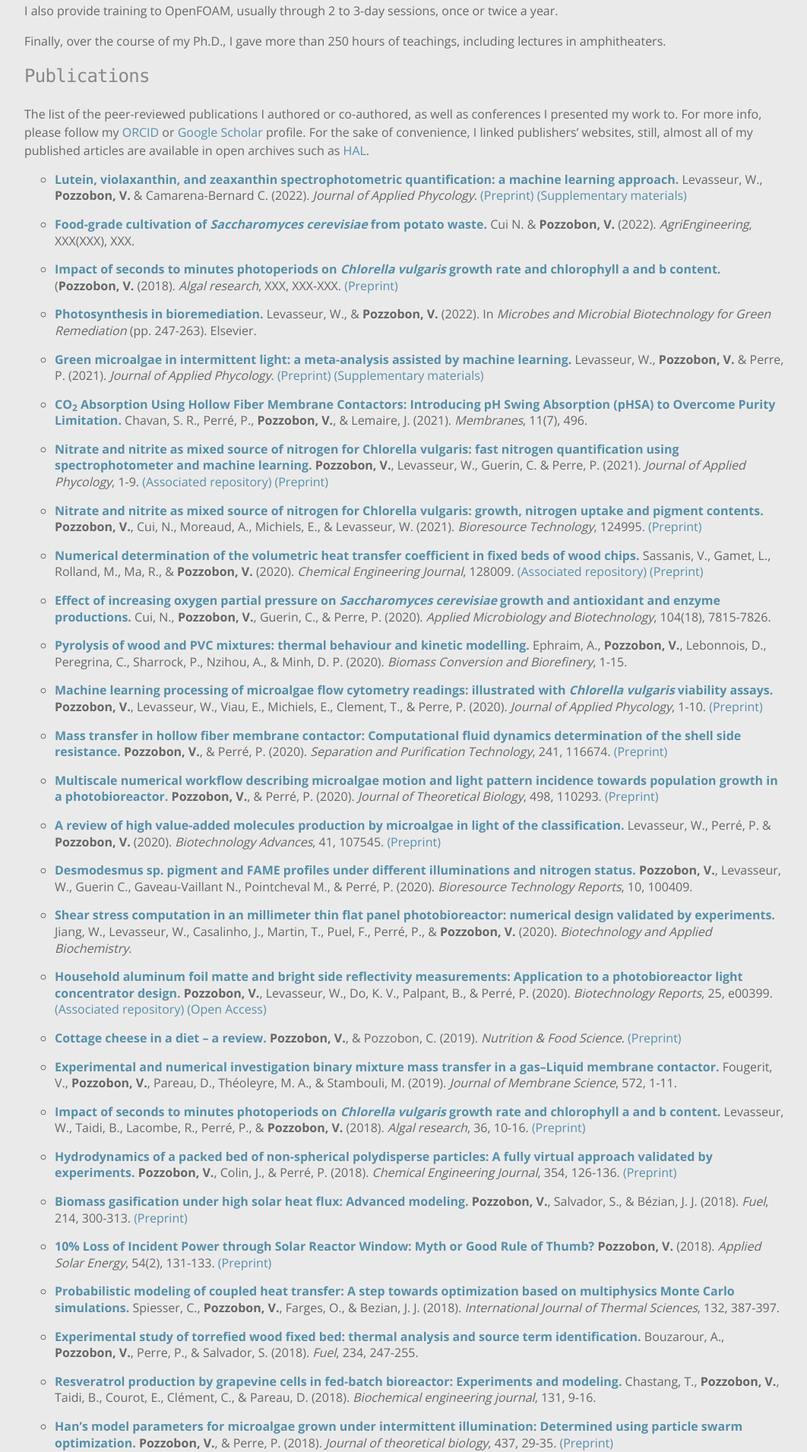
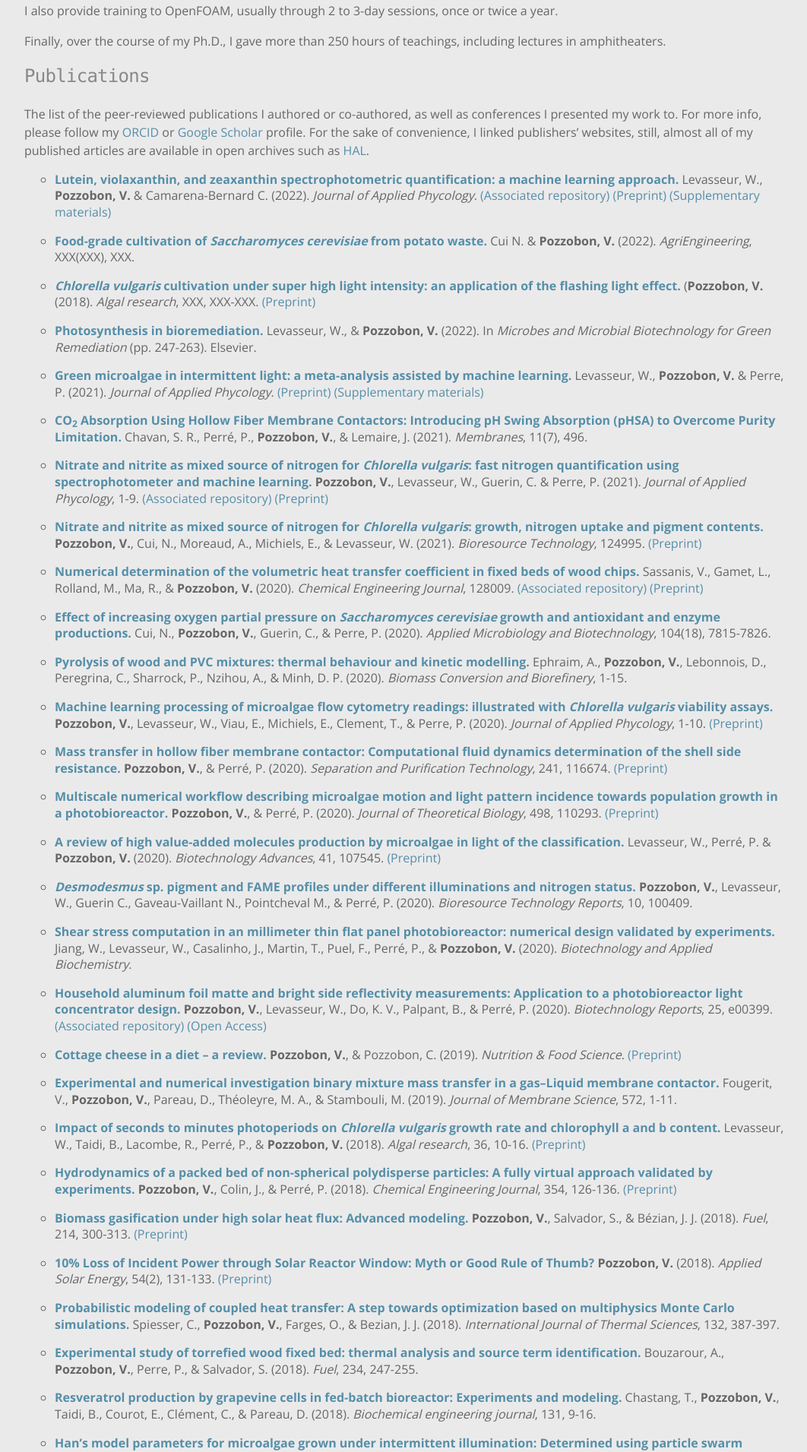
Before and after one commit to victorpozzobon/victorpozzobon.github.io, a Jekyll site: the page built from _pages/academic.md, in a window 1280 px wide. Shown: the part 1147-3058 px from the top of the page at 76% size, without its empty margins (96-1158 px from the left). Built offline with Jekyll 4.4.1, drawn with Linux system fonts in a browser that asks for light colours.

Commit message:
More pretypos

```diff
--- a/_pages/academic.md
+++ b/_pages/academic.md
@@ -49,11 +49,11 @@ hours of teachings, including lectures in amphitheaters.
 The list of the peer-reviewed publications I authored or co-authored, as well as conferences
 I presented my work to. For more info, please follow my [ORCID](https://orcid.org/0000-0003-1530-0834) or [Google Scholar](https://scholar.google.fr/citations?user=XOAdaN4AAAAJ) profile. For the sake of convenience, I linked publishers' websites, still, almost all of my published articles are available in open archives such as [HAL](https://hal.archives-ouvertes.fr/).
 
-* [**Lutein, violaxanthin, and zeaxanthin spectrophotometric quantification: a machine learning approach.**](https://link.springer.com/) Levasseur, W., **Pozzobon, V.** & Camarena-Bernard C. (2022). _Journal of Applied Phycology_. [(Preprint)](/assets/preprints/Pozzobon_2022_b.pdf) [(Supplementary materials)](/assets/preprints/Pozzobon_2022_b_Supplementary_Materials.pdf)
+* [**Lutein, violaxanthin, and zeaxanthin spectrophotometric quantification: a machine learning approach.**](https://link.springer.com/) Levasseur, W., **Pozzobon, V.** & Camarena-Bernard C. (2022). _Journal of Applied Phycology_. [(Associated repository)](https://github.com/victorpozzobon/pigmentQuantificationSpectrophotometry) [(Preprint)](/assets/preprints/Pozzobon_2022_b.pdf) [(Supplementary materials)](/assets/preprints/Pozzobon_2022_b_Supplementary_Materials.pdf)
 
 * [**Food-grade cultivation of _Saccharomyces cerevisiae_ from potato waste.**](https://www.mdpi.com/) Cui N. & **Pozzobon, V.** (2022). _AgriEngineering_, XXX(XXX), XXX.
 
-* [**Impact of seconds to minutes photoperiods on _Chlorella vulgaris_ growth rate and chlorophyll a and b content.**](https://www.sciencedirect.com/) (**Pozzobon, V.** (2018).  _Algal research_, XXX, XXX-XXX. [(Preprint)](/assets/preprints/Pozzzobon_2022_a.pdf)
+* [**_Chlorella vulgaris_ cultivation under super high light intensity: an application of the flashing light effect.**](https://www.sciencedirect.com/) (**Pozzobon, V.** (2018).  _Algal research_, XXX, XXX-XXX. [(Preprint)](/assets/preprints/Pozzobon_2022_a.pdf)
 
 * [**Photosynthesis in bioremediation.**](https://www.sciencedirect.com/science/article/pii/B9780323904520000207) Levasseur, W., & **Pozzobon, V.** (2022). In _Microbes and Microbial Biotechnology for Green Remediation_ (pp. 247-263). Elsevier.
 
@@ -61,9 +61,9 @@ I presented my work to. For more info, please follow my [ORCID](https://orcid.or
 
 * [**CO<sub>2</sub> Absorption Using Hollow Fiber Membrane Contactors: Introducing pH Swing Absorption (pHSA) to Overcome Purity Limitation.**](https://www.mdpi.com/2077-0375/11/7/496) Chavan, S. R., Perré, P., **Pozzobon, V.**, & Lemaire, J. (2021). _Membranes_, 11(7), 496.
 
-* [**Nitrate and nitrite as mixed source of nitrogen for Chlorella vulgaris: fast nitrogen quantification using spectrophotometer and machine learning.**](https://link.springer.com/article/10.1007/s10811-021-02422-2) **Pozzobon, V.**, Levasseur, W., Guerin, C. & Perre, P. (2021). _Journal of Applied Phycology_, 1-9. [(Associated repository)](https://github.com/victorpozzobon/PSOGAPLS_NitrogenSpectroscopy)  [(Preprint)](/assets/preprints/Pozzobon_2021_b.pdf)
+* [**Nitrate and nitrite as mixed source of nitrogen for _Chlorella vulgaris_: fast nitrogen quantification using spectrophotometer and machine learning.**](https://link.springer.com/article/10.1007/s10811-021-02422-2) **Pozzobon, V.**, Levasseur, W., Guerin, C. & Perre, P. (2021). _Journal of Applied Phycology_, 1-9. [(Associated repository)](https://github.com/victorpozzobon/PSOGAPLS_NitrogenSpectroscopy)  [(Preprint)](/assets/preprints/Pozzobon_2021_b.pdf)
 
-* [**Nitrate and nitrite as mixed source of nitrogen for Chlorella vulgaris: growth, nitrogen uptake and pigment contents.**](https://www.sciencedirect.com/science/article/abs/pii/S0960852421003345) **Pozzobon, V.**, Cui, N., Moreaud, A., Michiels, E., & Levasseur, W. (2021). _Bioresource Technology_, 124995. [(Preprint)](/assets/preprints/Pozzobon_2021_a.pdf)
+* [**Nitrate and nitrite as mixed source of nitrogen for _Chlorella vulgaris_: growth, nitrogen uptake and pigment contents.**](https://www.sciencedirect.com/science/article/abs/pii/S0960852421003345) **Pozzobon, V.**, Cui, N., Moreaud, A., Michiels, E., & Levasseur, W. (2021). _Bioresource Technology_, 124995. [(Preprint)](/assets/preprints/Pozzobon_2021_a.pdf)
 
 * [**Numerical determination of the volumetric heat transfer coefficient in fixed beds of wood chips.**](https://www.sciencedirect.com/science/article/pii/S1385894720341140) Sassanis, V., Gamet, L., Rolland, M., Ma, R., & **Pozzobon, V.** (2020). _Chemical Engineering Journal_, 128009. [(Associated repository)](https://github.com/victorpozzobon/simpleThermFoam) [(Preprint)](/assets/preprints/Sassanis_2020_a.pdf)
 
@@ -79,7 +79,7 @@ I presented my work to. For more info, please follow my [ORCID](https://orcid.or
 
 * [**A review of high value-added molecules production by microalgae in light of the classification.**](https://www.sciencedirect.com/science/article/pii/S0734975020300422) Levasseur, W., Perré, P. & **Pozzobon, V.** (2020). _Biotechnology Advances_, 41, 107545. [(Preprint)](/assets/preprints/Levasseur_2020_a.pdf)
 
-* [**Desmodesmus sp. pigment and FAME profiles under different illuminations and nitrogen status.**](https://www.sciencedirect.com/science/article/pii/S2589014X2030030X) **Pozzobon, V.**, Levasseur, W., Guerin C., Gaveau-Vaillant N., Pointcheval M., & Perré, P. (2020). _Bioresource Technology Reports_, 10, 100409.
+* [**_Desmodesmus_ sp. pigment and FAME profiles under different illuminations and nitrogen status.**](https://www.sciencedirect.com/science/article/pii/S2589014X2030030X) **Pozzobon, V.**, Levasseur, W., Guerin C., Gaveau-Vaillant N., Pointcheval M., & Perré, P. (2020). _Bioresource Technology Reports_, 10, 100409.
 
 * [**Shear stress computation in an millimeter thin flat panel photobioreactor: numerical design validated by experiments.**](https://iubmb.onlinelibrary.wiley.com/doi/abs/10.1002/bab.1894) Jiang, W., Levasseur, W., Casalinho, J., Martin, T., Puel, F., Perré, P., & **Pozzobon, V.** (2020). _Biotechnology and Applied Biochemistry_.
 
```
